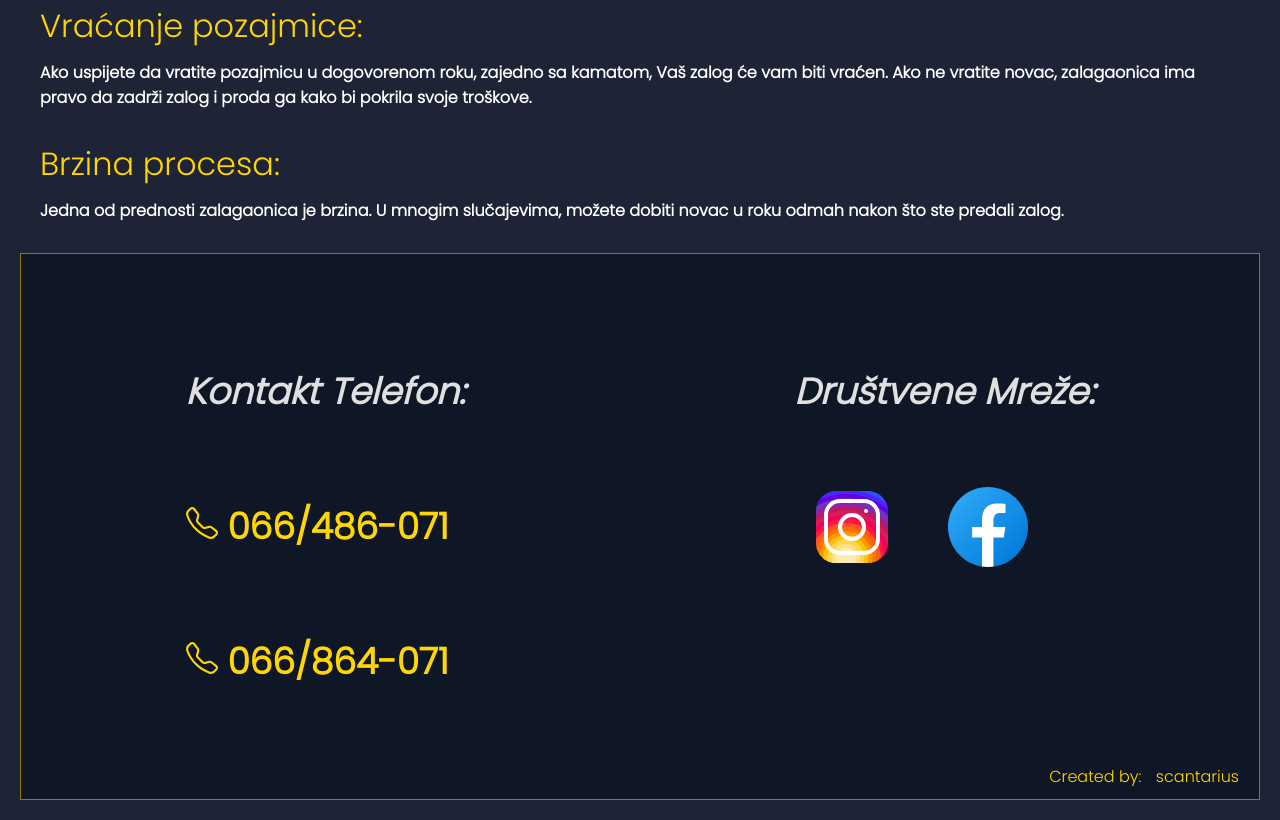
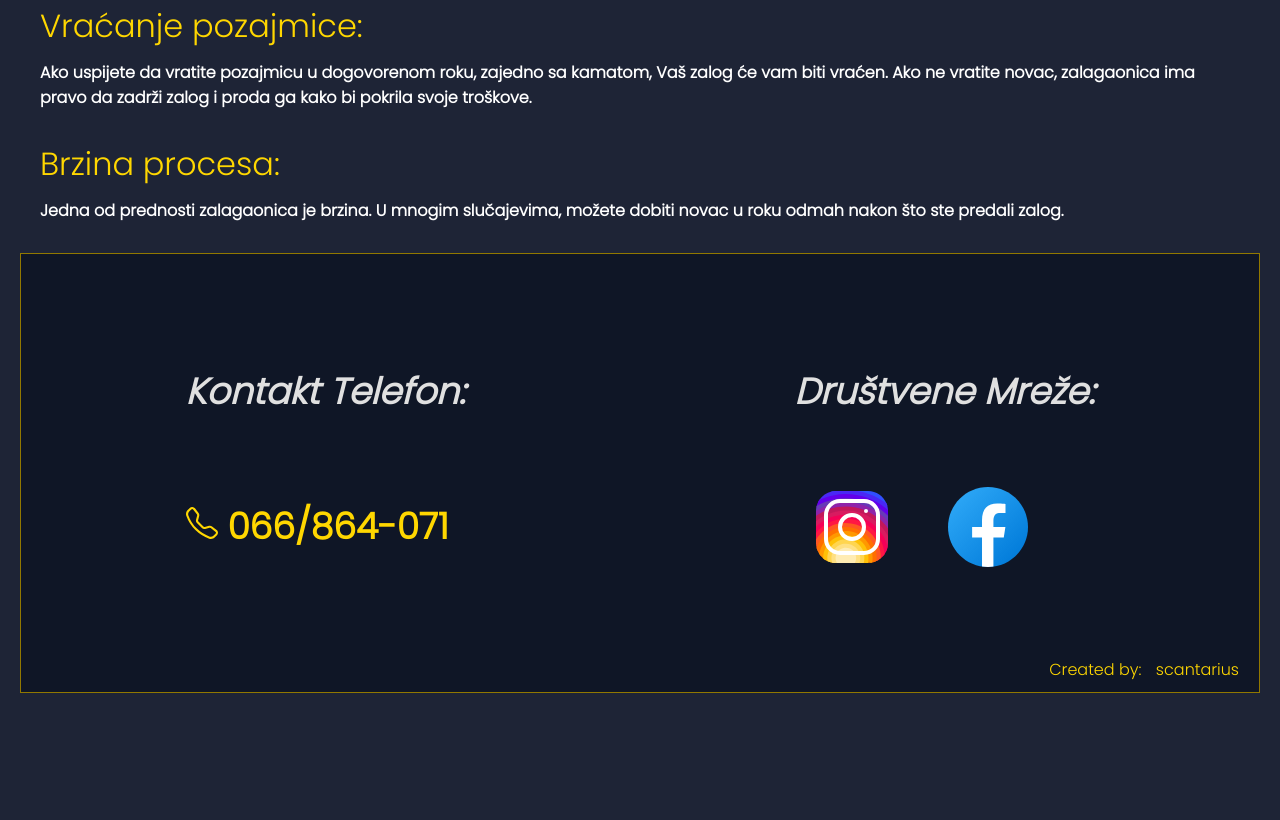
Before and after one commit to scantarius/mont-blanc, a plain HTML site: page about.html in a window 1280 px wide. Shown: the part 689-1509 px from the top of the page. After the commit the page ends 1402 px from the top, so only its background shows below. Drawn offline with Linux system fonts and the light colour scheme; a web font is replaced by a local one.

Commit message:
first commit

```diff
--- a/about.html
+++ b/about.html
@@ -61,14 +61,6 @@
                             <path
                                 d="M3.654 1.328a.678.678 0 0 0-1.015-.063L1.605 2.3c-.483.484-.661 1.169-.45 1.77a17.6 17.6 0 0 0 4.168 6.608 17.6 17.6 0 0 0 6.608 4.168c.601.211 1.286.033 1.77-.45l1.034-1.034a.678.678 0 0 0-.063-1.015l-2.307-1.794a.68.68 0 0 0-.58-.122l-2.19.547a1.75 1.75 0 0 1-1.657-.459L5.482 8.062a1.75 1.75 0 0 1-.46-1.657l.548-2.19a.68.68 0 0 0-.122-.58zM1.884.511a1.745 1.745 0 0 1 2.612.163L6.29 2.98c.329.423.445.974.315 1.494l-.547 2.19a.68.68 0 0 0 .178.643l2.457 2.457a.68.68 0 0 0 .644.178l2.189-.547a1.75 1.75 0 0 1 1.494.315l2.306 1.794c.829.645.905 1.87.163 2.611l-1.034 1.034c-.74.74-1.846 1.065-2.877.702a18.6 18.6 0 0 1-7.01-4.42 18.6 18.6 0 0 1-4.42-7.009c-.362-1.03-.037-2.137.703-2.877z" />
                         </svg>
-                        066/486-071</h2>
-                    <h2><svg xmlns="http://www.w3.org/2000/svg" width="32"
-                            height="32"
-                            fill="currentColor" class="svgTelephone" margin="0"
-                            viewBox="0 0 16 16">
-                            <path
-                                d="M3.654 1.328a.678.678 0 0 0-1.015-.063L1.605 2.3c-.483.484-.661 1.169-.45 1.77a17.6 17.6 0 0 0 4.168 6.608 17.6 17.6 0 0 0 6.608 4.168c.601.211 1.286.033 1.77-.45l1.034-1.034a.678.678 0 0 0-.063-1.015l-2.307-1.794a.68.68 0 0 0-.58-.122l-2.19.547a1.75 1.75 0 0 1-1.657-.459L5.482 8.062a1.75 1.75 0 0 1-.46-1.657l.548-2.19a.68.68 0 0 0-.122-.58zM1.884.511a1.745 1.745 0 0 1 2.612.163L6.29 2.98c.329.423.445.974.315 1.494l-.547 2.19a.68.68 0 0 0 .178.643l2.457 2.457a.68.68 0 0 0 .644.178l2.189-.547a1.75 1.75 0 0 1 1.494.315l2.306 1.794c.829.645.905 1.87.163 2.611l-1.034 1.034c-.74.74-1.846 1.065-2.877.702a18.6 18.6 0 0 1-7.01-4.42 18.6 18.6 0 0 1-4.42-7.009c-.362-1.03-.037-2.137.703-2.877z" />
-                        </svg>
                         066/864-071</h2>
                 </div>
                 <div class="social">
```
Also changed, not shown: index.html (+0 -8 lines).
